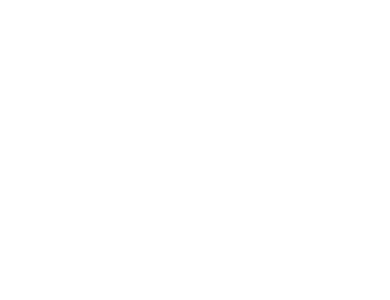
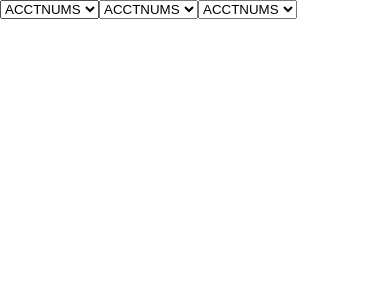
Before and after one commit to ttches/sql-gui, a React (Create React App) app: page / in a window 390 px wide. Shown: the top 300 px of the page. Built offline with nearby package versions, Linux system fonts and the light colour scheme.

Commit message:
Added tableTabs and TablesDropdown. Not functional yet

```diff
--- a/src/App.js
+++ b/src/App.js
@@ -1,12 +1,12 @@
 import React, { Component } from 'react';
 
-import TablesDropdownContainer from './containers/TablesDropdownContainer';
+import TableTabsContainer from './containers/TableTabsContainer';
 
 class App extends Component {
   render() {
     return (
       <div>
-        <TablesDropdownContainer />
+        <TableTabsContainer />
       </div>
     );
   }
--- /dev/null
+++ b/src/components/TableTabs.js
@@ -0,0 +1,20 @@
+import React, { Component } from 'react';
+
+import TablesDropdownContainer from '../containers/TablesDropdownContainer';
+
+export default class TableTabs extends Component {
+  render() {
+
+    function renderTableTabs(tableTab, i) {
+      console.log(tableTab);
+      return <TablesDropdownContainer key={i} selectedTable={tableTab} />
+    }
+
+
+    return (
+      <div>
+        {this.props.tabs.map(renderTableTabs)}
+      </div>
+    );
+  }
+}
--- /dev/null
+++ b/src/components/TablesDropdown.js
@@ -0,0 +1,20 @@
+import React, { Component } from 'react';
+
+export default class TablesDropdown extends Component {
+  render() {
+
+    function renderSelect(table, i, selectedTable) {
+      return (
+        <option key={i} value={table}>{table}</option>
+      );
+    }
+
+    return (
+      <select
+        onChange={this.props.handleChange}
+        value={this.props.selectedTable}>
+        {this.props.tables.map(renderSelect)}
+      </select>
+    );
+  }
+}
--- /dev/null
+++ b/src/containers/TableTabsContainer.js
@@ -0,0 +1,22 @@
+import React, { Component } from 'react';
+import { connect } from 'react-redux';
+
+import TableTabs from '../components/TableTabs';
+
+class TableTabsContainer extends Component {
+  render() {
+
+    return (
+      <TableTabs
+        tabs={this.props.tableTabs} />
+    );
+  }
+}
+
+function mapStateToProps(state) {
+  return {
+    tableTabs: state.selected.tabs
+  };
+}
+
+export default connect(mapStateToProps)(TableTabsContainer);
--- a/src/containers/TablesDropdownContainer.js
+++ b/src/containers/TablesDropdownContainer.js
@@ -1,10 +1,38 @@
 import React, { Component } from 'react';
 import { connect } from 'react-redux';
 
+import TablesDropdown from '../components/TablesDropdown';
+
 class TablesDropdownContainer extends Component {
+  constructor(props) {
+    super(props);
+    this.handleChange = this.handleChange.bind(this);
+    this.state = {
+      selectedTable: this.props.selectedTable
+    };
+  }
+
+  handleChange(e) {
+    this.setState({
+      selectedTable: e.target.value
+    });
+  }
+
   render() {
+    const { tables, tabs } = this.props.selected;
+    const selectedTable = this.state;
+
+    function generateUnusedTables () {
+      return tables.filter((table) => {
+        return (selectedTable === table || tabs.indexOf(table) === -1);
+      });
+    }
+
     return (
-      <div></div>
+      <TablesDropdown
+        tables={generateUnusedTables()}
+        selectedTable={this.state.selectedTable}
+        handleChange={this.handleChange}/>
     );
   }
 }
--- a/src/reducers/reducer_selected.js
+++ b/src/reducers/reducer_selected.js
@@ -1,6 +1,7 @@
 const INITIAL_STATE = {
   tables: ["ACCTCAT", "ACCTNUMS", "DBA", "APPDET", "APPOINT", "APPOINTS", "ASSEMBLY", "BILLADDR", "CALLHIST", "CARD", "CATEGORY", "CENTRAL", "CODES", "CONTACTS", "CONTCAT", "CONTLOC", "CONTMAST", "CONTRACT", "CONTRCTS", "CONTYPE", "CONVERSE", "CORRLOG", "COSTCODE", "CREDACT", "CREDHEAD", "CUSTATUS", "CUSTOMER", "DEALER", "DEALINV", "DEFAULTS", "DETMEMO", "DISPATCH", "EDEALINV", "EDEFAULT", "EHTM", "EHTMTIC", "EMAILINV", "EQUIPMNT", "ETECH", "ETICKET", "FORMS", "GLTABLE", "HELPDESK", "IMAGES", "INCOME", "INVDET", "INVMEMO", "INVOICE", "INVREC", "LABELS", "LETTER", "LOCATION", "LOCINV", "LOGTYPE", "MASSYS", "MASTSYS", "MERGELST", "MULTICOM", "PARTCAT", "PARTDESC", "PARTS", "PARTSBUY", "PARTSLVL", "PARTYPE", "PCONTRCT", "PHONELBL", "PHRASE", "PLEVELS", "PODETAIL", "POHEAD", "POMEMO", "POPAPPT", "POPBAL", "POPCRED", "POPREM", "POSITIO", "POTITLE", "QUICKCAT", "QUICKSYS", "QUICKTMP", "RAPIDSYS", "RATES", "RECDET", "RECEIPTS", "RECHARGE", "RELATION", "REMARKS", "REMINDER", "REPAIR", "ROLODEX", "SCHEDULE", "SERVICE", "SPHRASE", "STOCKLOG", "SUBCAT", "SUPMERGE", "SUPPORT", "SXPHRASE", "SYSTEM", "TASKS", "TASKSTAT", "TAXTABLE", "TBEVENTS", "TBEXCLUD", "TBGROUP", "TBLIST", "TBLOG", "TBSYSTEM", "TBTMPL", "TBTMPLHD", "TECHS", "TEMPAPD", "TICKET", "TIMECARD", "TIMECAT", "TODO", "TRANSLOG", "TROUBLE", "TSAPTMNT", "TSCOUNT", "TSMDATA", "TSRECUR", "USER17", "USER18", "USER19", "USER20", "USERLOG", "VENDNAME", "VENDOR", "ZONEDEF1", "ZONEDEF2", "ZONEMAST", "ZONES", "ZONETYPE"],
   targets: [],
+  tabs: ["ACCTCAT", "DBA", "APPDET"],
   lessThan: {},
   greaterThan: {},
   not: [],
```
